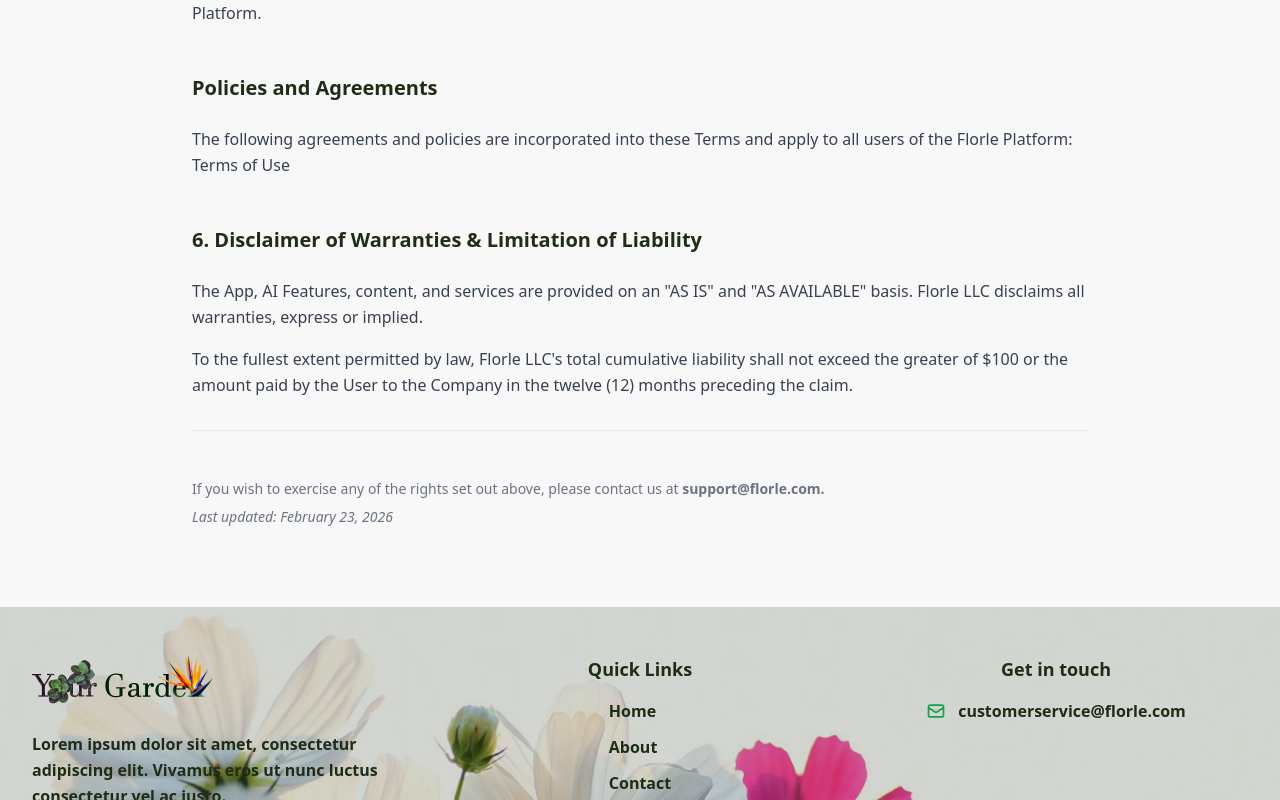
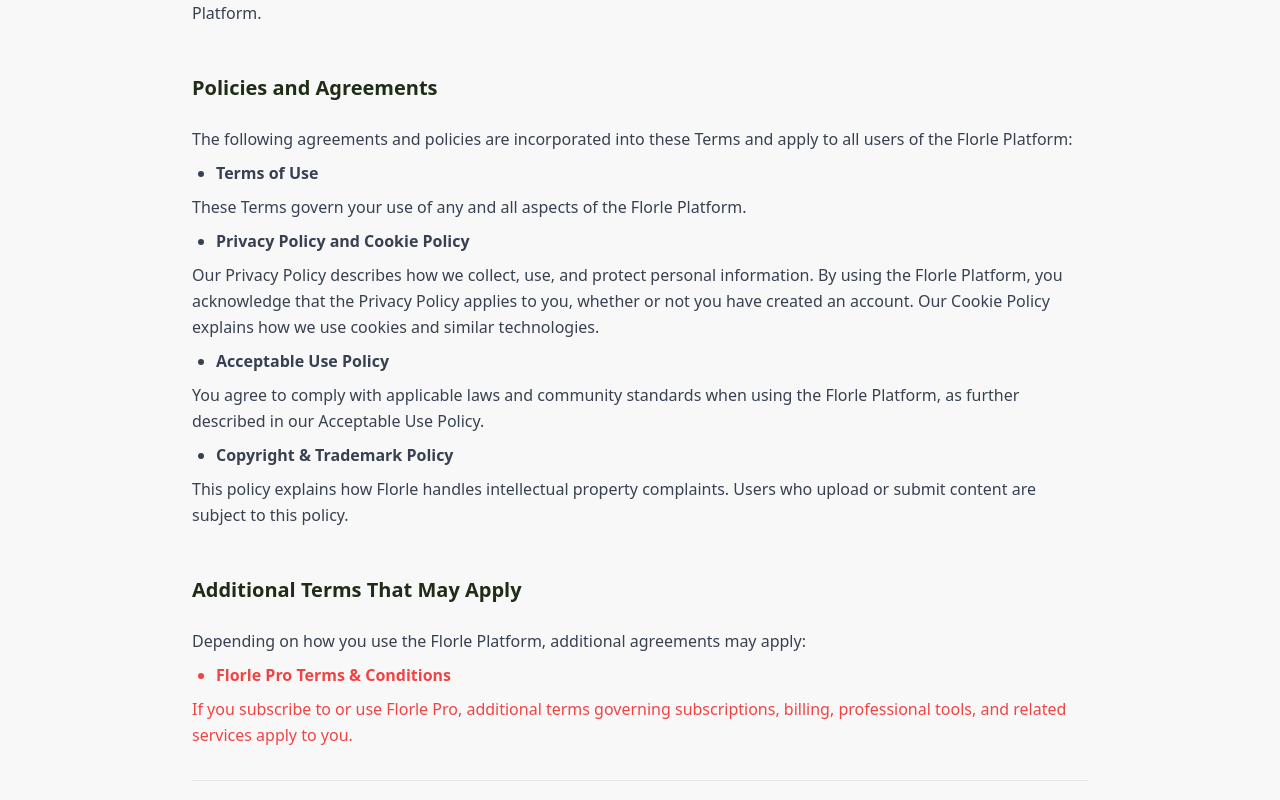
Before and after one commit to Sanjida-Khanam778/maramurray-web, a React (Vite) app: page /terms-conditions in a window 1280 px wide. Shown: the part 1960-2760 px from the top of the page. Built offline with nearby package versions, Linux system fonts and the light colour scheme.

Commit message:
add one tip section in landing page

```diff
--- a/src/Pages/Home/Home.jsx
+++ b/src/Pages/Home/Home.jsx
@@ -3,6 +3,7 @@
 import ChooseYourPath from '../../components/ChooseYourPath/ChooseYourPath'
 import CTADownload from '../../components/CTADownload/CTADownload'
 import GardenTips from '../../components/GardenTips/GardenTips'
+import MonthlyTip from '../../components/MonthlyTip/MonthlyTip'
 import GetInspiredSection from '../../components/GetInspiredSection/GetInspiredSection'
 import TestimonialsSection from '../../components/TestimonialsSection/TestimonialsSection'
 import VideoTutorialSection from '../../components/VideoTutorialSection/VideoTutorialSection'
@@ -15,6 +16,7 @@
       <ChooseYourPath />
       <CTADownload />
       <GardenTips />
+      <MonthlyTip />
       <GetInspiredSection />
       <TestimonialsSection />
       <VideoTutorialSection />
--- a/src/Pages/TermsConditions/TermsConditions.jsx
+++ b/src/Pages/TermsConditions/TermsConditions.jsx
@@ -131,33 +131,60 @@
     {
       title: "Policies and Agreements",
       content: (
-       <div>
-         <p>
-         The following agreements and policies are incorporated into these Terms and apply to all users of the Florle Platform:
-        </p>
-        <ul>
-            <li>
-                Terms of Use
-            </li>
-        </ul>
-       </div>
+        <div className="space-y-2">
+          <p>
+            The following agreements and policies are incorporated into these
+            Terms and apply to all users of the Florle Platform:
+          </p>
+          <ul className="list-disc pl-6 font-bold">
+            <li>Terms of Use</li>
+          </ul>
+          <p>
+            These Terms govern your use of any and all aspects of the Florle
+            Platform.
+          </p>
+          <ul className="list-disc pl-6 font-bold">
+            <li>Privacy Policy and Cookie Policy</li>
+          </ul>
+          <p>
+            Our Privacy Policy describes how we collect, use, and protect
+            personal information. By using the Florle Platform, you acknowledge
+            that the Privacy Policy applies to you, whether or not you have
+            created an account. Our Cookie Policy explains how we use cookies
+            and similar technologies.
+          </p>
+          <ul className="list-disc pl-6 font-bold">
+            <li>Acceptable Use Policy</li>
+          </ul>
+          <p>
+            You agree to comply with applicable laws and community standards
+            when using the Florle Platform, as further described in our
+            Acceptable Use Policy.
+          </p>
+          <ul className="list-disc pl-6 font-bold">
+            <li>Copyright & Trademark Policy</li>
+          </ul>
+          <p>
+            This policy explains how Florle handles intellectual property
+            complaints. Users who upload or submit content are subject to this
+            policy.
+          </p>
+        </div>
       ),
     },
     {
-      title: "6. Disclaimer of Warranties & Limitation of Liability",
+      title: "Additional Terms That May Apply",
       content: (
-        <div className="space-y-4">
+        <div className="space-y-2">
           <p>
-            The App, AI Features, content, and services are provided on an "AS
-            IS" and "AS AVAILABLE" basis. Florle LLC disclaims all warranties,
-            express or implied.
+            Depending on how you use the Florle Platform, additional agreements
+            may apply:
           </p>
-          <p>
-            To the fullest extent permitted by law, Florle LLC's total
-            cumulative liability shall not exceed the greater of $100 or the
-            amount paid by the User to the Company in the twelve (12) months
-            preceding the claim.
-          </p>
+          <ul className="list-disc pl-6 font-bold text-red-500">
+            <li>Florle Pro Terms & Conditions</li>
+          </ul>
+            <p className="text-red-500 font-medium">If you subscribe to or use Florle Pro, additional terms governing subscriptions, billing, professional tools, and related services apply to you.</p>
+
         </div>
       ),
     },
--- /dev/null
+++ b/src/components/MonthlyTip/MonthlyTip.jsx
@@ -0,0 +1,44 @@
+import tipImage from '../../assets/images/tip.png';
+
+export default function MonthlyTip() {
+  return (
+    <section className="py-16 px-4 sm:px-6 lg:px-8">
+      <div className="max-w-6xl mx-auto rounded-3xl overflow-hidden grid grid-cols-1 md:grid-cols-2 gap-10 items-center p-8 md:p-12">
+        <div>
+          <h2 className="text-3xl lg:text-4xl font-semibold text-[#0D542B] mb-8 lg:leading-snug">
+            Monthly Plant <br /> Care Tip
+          </h2>
+
+          <ul className="space-y-4 text-[#1F3D2F] text-base sm:text-lg">
+            <li className="flex gap-3">
+              <span className="text-2xl">🌱</span>
+              <span>Check the soil moisture before watering.</span>
+            </li>
+            <li className="flex gap-3">
+              <span className="text-2xl">🌱</span>
+              <span>Water the plant if the top 1–2 inches of soil feels dry.</span>
+            </li>
+            <li className="flex gap-3">
+              <span className="text-2xl">🌱</span>
+              <span>If the soil is still moist, wait before watering.</span>
+            </li>
+            <li className="flex gap-3">
+              <span className="text-2xl">🌱</span>
+              <span>This helps prevent overwatering and keeps plants healthy.</span>
+            </li>
+          </ul>
+        </div>
+
+        <div className="flex justify-center">
+          <div className="relative w-full max-w-md rounded-3xl overflow-hidden">
+            <img
+              src={tipImage}
+              alt="Monthly plant care tip"
+              className="w-full h-auto object-cover"
+            />
+          </div>
+        </div>
+      </div>
+    </section>
+  );
+}
```
Also changed, not shown: src/assets/images/tip.png (added).
